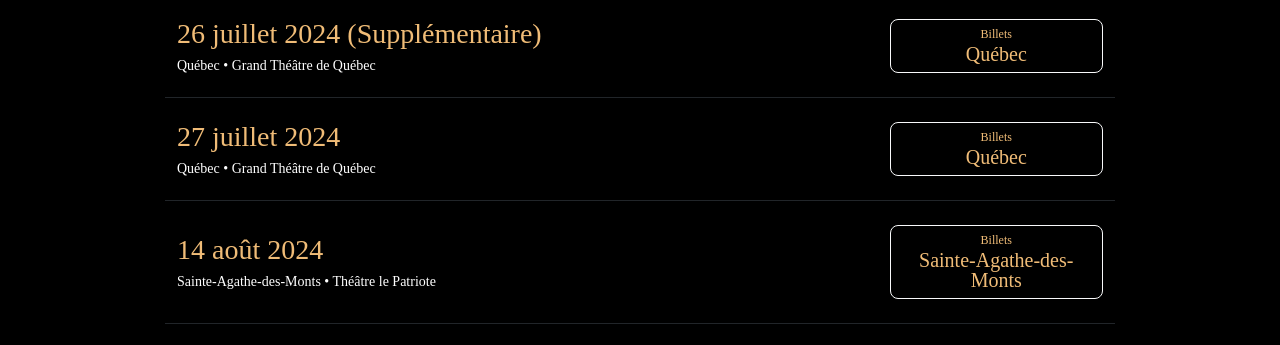
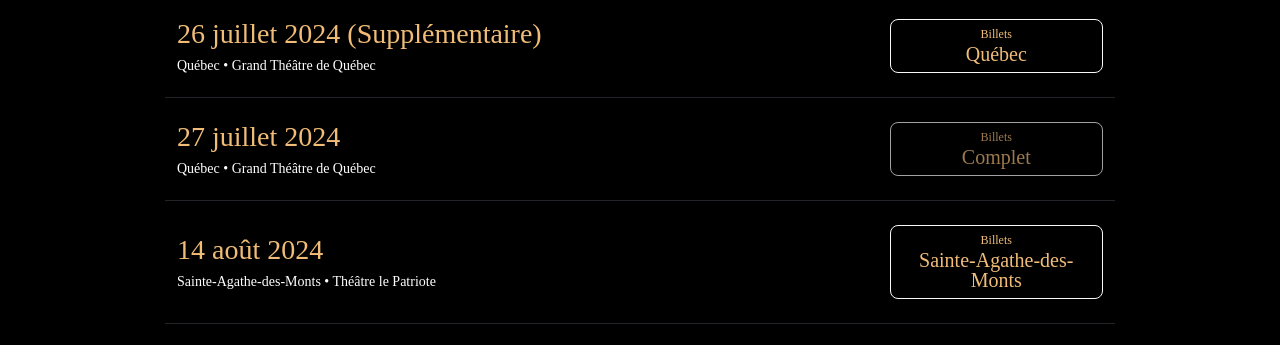
Before and after one commit to loogart/adib, a plain HTML site: page 2023/index.html in a window 1280 px wide. Shown: the part 707-1052 px from the top of the page. Drawn offline with nearby package versions, Linux system fonts and the light colour scheme; a web font is replaced by a local one.

Commit message:
update date

```diff
--- a/2023/index.html
+++ b/2023/index.html
@@ -210,7 +210,7 @@
                             <p class="small mb-0 text-white">Québec • Grand Théâtre de Québec</p>
                         </div>
                         <div class="col-5 col-lg-3 text-end">
-                            <a class="btn btn-lg btn-outline-light w-100" href="https://grandtheatre.qc.ca/programmation/adib-alkhalidey-des-putes-et-des-voleurs/" role="button" target="_blank"><div class="text-gold lh-1"><span class="d-block mb-1" style="font-size:.6em">Billets</span>Québec</div></a>
+                            <a class="btn btn-lg btn-outline-light w-100 disabled" href="#!" role="button" target="_blank"><div class="text-gold lh-1"><span class="d-block mb-1" style="font-size:.6em" disabled>Billets</span>Complet</div></a>
                         </div>
                     </div>
 
```
